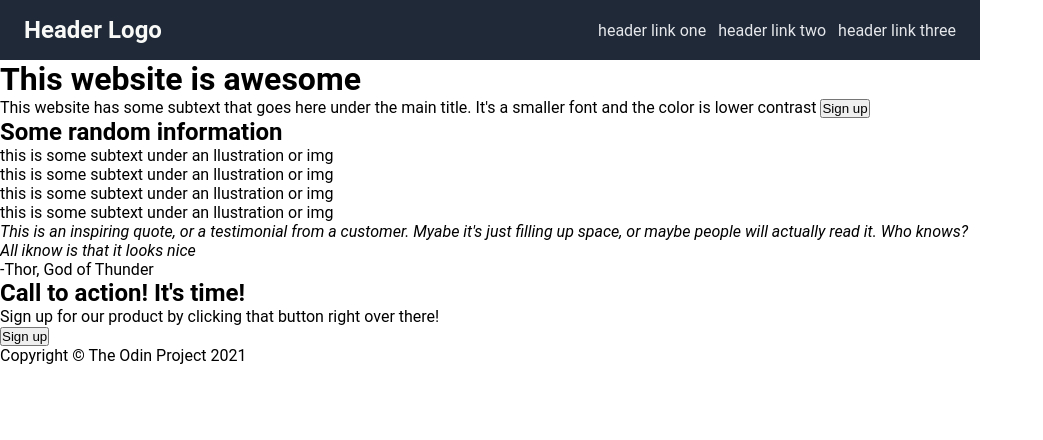
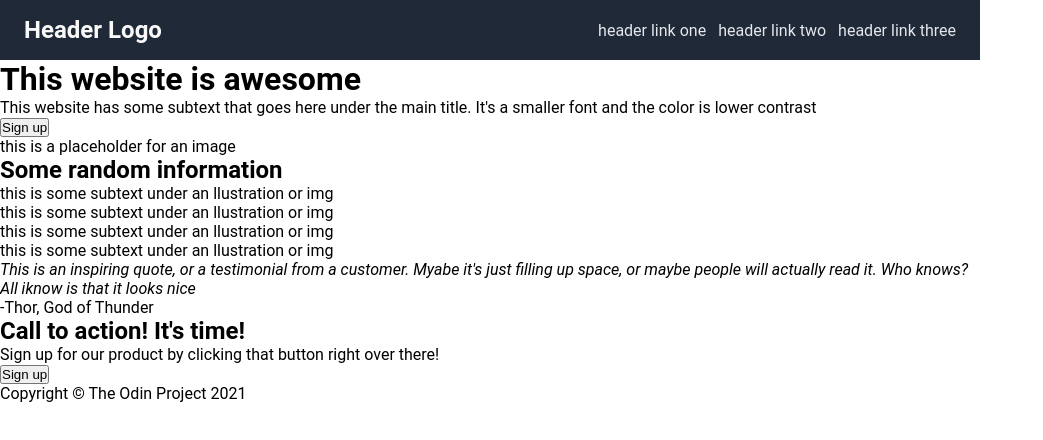
Before and after one commit to jazzyhand678/odin-landing-page, a plain HTML site: page index.html in a window 1280 px wide. Shown: the whole page, without its empty margins (0-1043 px from the left). Drawn offline with Linux system fonts and the light colour scheme.

Commit message:
fixed placement issues of elements within container for nav and header. container max width updated to 1024px

```diff
--- a/index.html
+++ b/index.html
@@ -7,7 +7,8 @@
     <link rel="stylesheet" href="styles.css">
 </head>
 <body>
-    <nav class="navbar container">
+    <nav>
+        <div class="navbar container">
             <div class="logo">Header Logo</div>
             <div class="nav-links">
                 <ul>
@@ -16,12 +17,16 @@
                     <li><a href="">header link three</a></li>
                 </ul>
             </div>
+        </div>
     </nav>
-    <header class="hero container">
-        <div class="hero-title"><h1>This website is awesome</h1></div>
+    <header>
+        <div class="hero container">
             <div class="hero-content">
-            This website has some subtext that goes here under the main title. It's a smaller font and the color is lower contrast
+                <h1 class="hero-title">This website is awesome</h1>
+                <p>This website has some subtext that goes here under the main title. It's a smaller font and the color is lower contrast</p>
                 <button class="button primary">Sign up</button>
+            </div>
+            <div class="hero-image">this is a placeholder for an image</div>
         </div>
     </header>
     <main>
```
Lines whose indentation alone changed are shown as unchanged.
